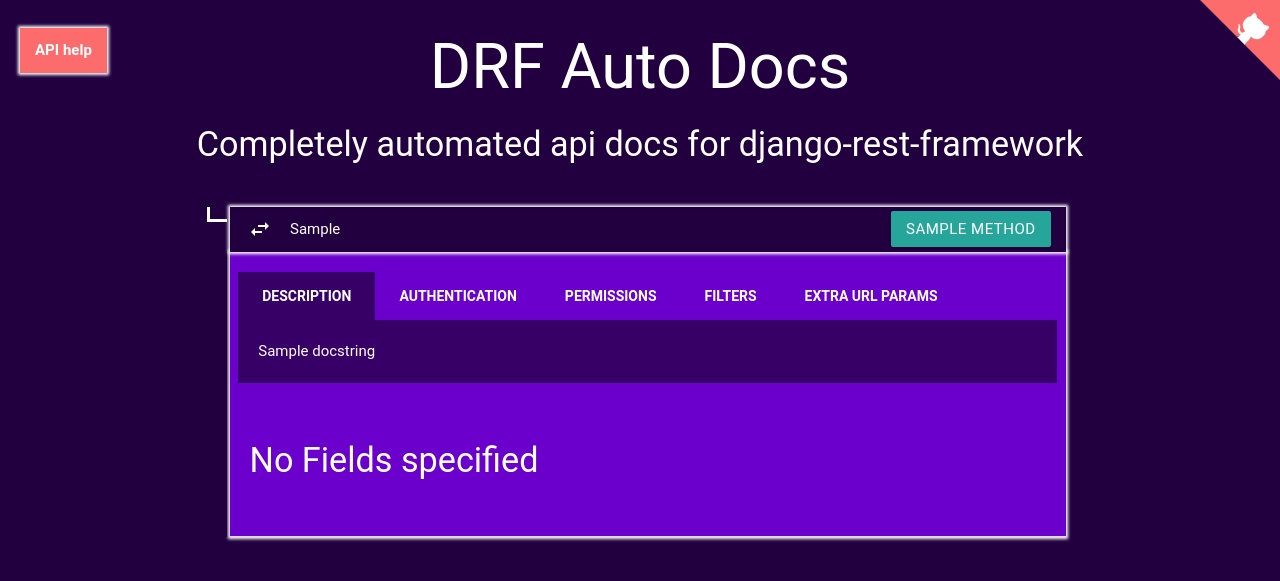
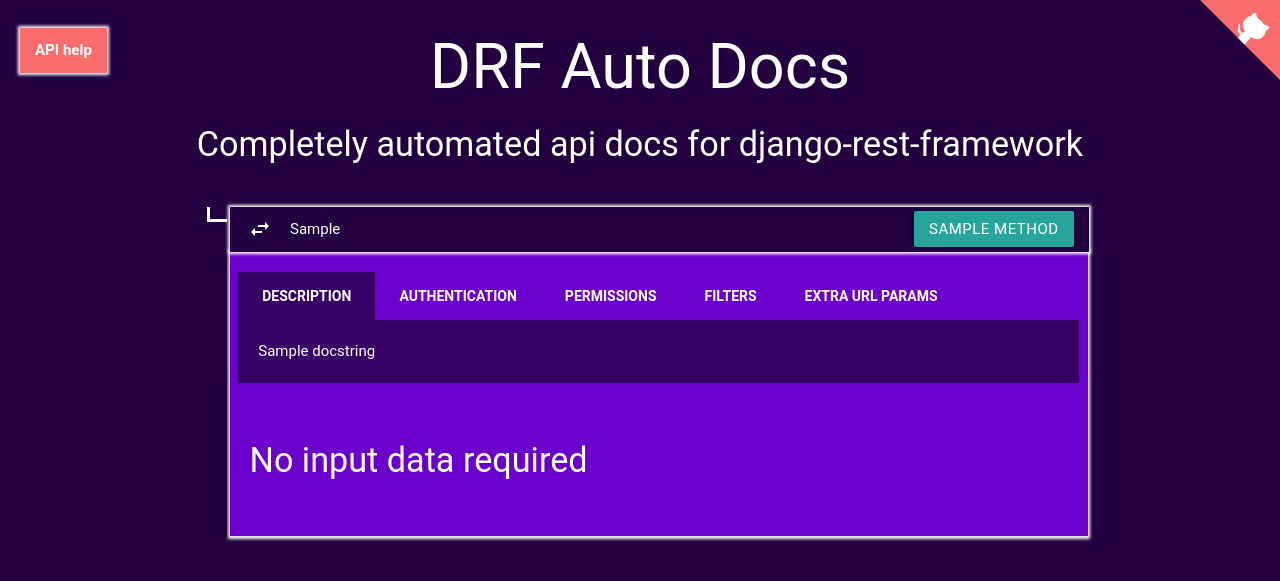
Before and after one commit to iMakedonsky/drf-autodocs, a Django app: template drf_autodocs/templates/drf_autodocs/index.html in a window 1280 px wide, after a click that opens the changed part. Shown: the top 581 px of the page. Run offline with Django 3.2, Linux system fonts and the light colour scheme; the template is opened without the code that fills it: most values are stand-ins (such as "Sample title", 1, 10 or a date in 2020); parts of the project's set-up code (start-up, migrations or seed data) failed here and were passed over; some web fonts are replaced.

Commit message:
add more descriptive fields message, and fix display padding bug

```diff
--- a/drf_autodocs/static/css/custom.css
+++ b/drf_autodocs/static/css/custom.css
@@ -166,9 +166,7 @@
 
 .tree li.tree-list-item {
     margin:0;
-    padding:0 1.5em; /* indentation + .5em */
-    /*line-height: 2em; !* default list item's `line-height` *!*/
-    /*font-weight:bold;*/
+    padding-left: 1.5em;
     position:relative;
 }
 
--- a/drf_autodocs/templates/drf_autodocs/components/tree_node.html
+++ b/drf_autodocs/templates/drf_autodocs/components/tree_node.html
@@ -145,7 +145,7 @@
                     <h4>{% if endpoint.output_fields %}Request{% endif %} Fields:</h4>
                     {% include 'drf_autodocs/components/fields_list.html' with fields=endpoint.input_fields response_fields=endpoint.output_fields %}
                 {% else %}
-                    <h4>No Fields specified</h4>
+                    <h4>No input data required</h4>
                 {% endif %}
                 <br/>
                 {% if endpoint.output_fields %}
```
